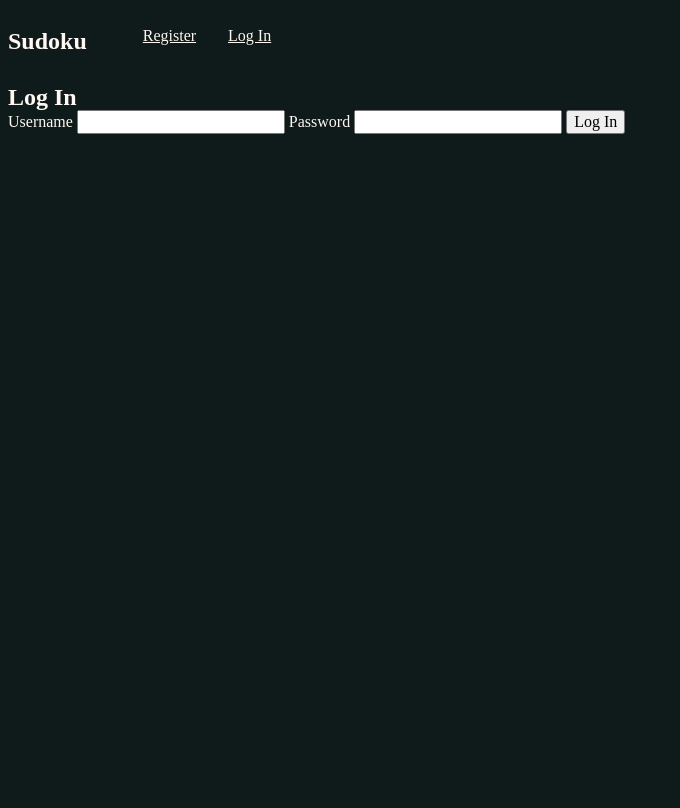
After one commit to cureforboredom/Sudoku, a Flask app: page /auth/login in a window 1280 px wide. The commit adds this page. Shown: the whole page, without its empty margins (0-680 px from the left). Run offline with Flask 3, Linux system fonts and the light colour scheme.

Commit message:
Installable

```diff
--- a/sudoku/__init__.py
+++ b/sudoku/__init__.py
@@ -29,7 +29,9 @@ def create_app(test_config=None):
     from . import auth
     app.register_blueprint(auth.bp)
 
-    from . import play
-    app.register_blueprint(play.bp)
+    from . import main
+    app.register_blueprint(main.bp)
+    app.add_url_rule('/', endpoint='index')
+
 
     return app
--- a/sudoku/auth.py
+++ b/sudoku/auth.py
@@ -8,6 +8,17 @@ from werkzeug.security import check_password_hash, generate_password_hash
 from sudoku.db import get_db
 
 bp = Blueprint('auth', __name__, url_prefix='/auth')
+
+@bp.before_app_request
+def load_logged_in_user():
+    user_id = session.get('user_id')
+
+    if user_id is None:
+        g.user = None
+    else:
+        g.user = get_db().execute(
+            'SELECT * FROM users WHERE id = ?', (user_id,)
+        ).fetchone()
 
 @bp.route('/register', methods=('GET', 'POST'))
 def register():
@@ -62,3 +73,18 @@ def login():
         flash(error)
 
     return render_template('auth/login.html')
+
+@bp.route('/logout')
+def logout():
+    session.clear()
+    return redirect(url_for('index'))
+
+def login_required(view):
+    @functools.wraps(view)
+    def wrapped_view(**kwargs):
+        if g.user is None:
+            return redirect(url_for('auth.login'))
+
+        return view(**kwargs)
+
+    return wrapped_view
--- /dev/null
+++ b/sudoku/main.py
@@ -0,0 +1,17 @@
+from flask import (
+        Blueprint, flash, g, render_template, request, session, url_for
+)
+
+from werkzeug.exceptions import abort
+
+from sudoku.auth import login_required
+from sudoku.db import get_db
+
+bp = Blueprint('main', __name__)
+
+@bp.route('/')
+def index():
+    db = get_db()
+    error = None
+
+    return render_template('main/index.html')
--- /dev/null
+++ b/sudoku/static/style.css
@@ -0,0 +1,92 @@
+/****** BEGIN RESET ******/
+
+/* Box sizing rules */
+*,
+*::before,
+*::after {
+  box-sizing: border-box;
+}
+
+/* Prevent font size inflation */
+html {
+  -moz-text-size-adjust: none;
+  -webkit-text-size-adjust: none;
+  text-size-adjust: none;
+}
+
+/* Remove default margin in favour of better control in authored CSS */
+body, h1, h2, h3, h4, p,
+figure, blockquote, dl, dd {
+  margin-block-end: 0;
+}
+
+/* Remove list styles on ul, ol elements with a list role, which suggests default styling will be removed */
+ul[role='list'],
+ol[role='list'] {
+  list-style: none;
+}
+
+/* Set core body defaults */
+body {
+  min-height: 100vh;
+  line-height: 1.5;
+}
+
+/* Set shorter line heights on headings and interactive elements */
+h1, h2, h3, h4,
+button, input, label {
+  line-height: 1.1;
+}
+
+/* Balance text wrapping on headings */
+h1, h2,
+h3, h4 {
+  text-wrap: balance;
+}
+
+/* A elements that don't have a class get default styles */
+a:not([class]) {
+  text-decoration-skip-ink: auto;
+  color: currentColor;
+}
+
+/* Make images easier to work with */
+img,
+picture {
+  max-width: 100%;
+  display: block;
+}
+
+/* Inherit fonts for inputs and buttons */
+input, button,
+textarea, select {
+  font-family: inherit;
+  font-size: inherit;
+}
+
+/* Make sure textareas without a rows attribute are not tiny */
+textarea:not([rows]) {
+  min-height: 10em;
+}
+
+/* Anything that has been anchored to should have extra scroll margin */
+:target {
+  scroll-margin-block: 5ex;
+}
+
+/****** END RESET ******/
+
+body {
+  background-color: rgb(15, 26, 26);
+  color: rgb(255, 247, 241);
+}
+
+nav, ul {
+  display: flex;
+  flex-direction: row;
+}
+
+li {
+  display: inline-block;
+  margin-inline: 1em;
+}
--- /dev/null
+++ b/sudoku/templates/auth/login.html
@@ -0,0 +1,15 @@
+{% extends 'base.html' %}
+
+{% block header %}
+  <h1>{% block title %}Log In{% endblock %}</h1>
+{% endblock %}
+
+{% block content %}
+  <form method="post">
+    <label for="username">Username</label>
+    <input name="username" id="username" required>
+    <label for="password">Password</label>
+    <input type="password" name="password" id="password">
+    <input type="submit" value="Log In">
+  </form>
+{% endblock %}
--- a/sudoku/templates/base.html
+++ b/sudoku/templates/base.html
@@ -2,11 +2,11 @@
 <html>
   <head>
     <title>{% block title %}{% endblock %} - Sudoku</title>
-    <link rel="stylesheet" href="{{ url_for('static', filename='style.css) }}">
+    <link rel="stylesheet" href="{{ url_for('static', filename='style.css') }}">
   </head>
   <body>
     <nav>
-      <h1><a href="{{ url_for('index') }}">Sudoku</a></h1>
+      <h1>Sudoku</h1>
       <ul>
         {% if g.user %}
           <li><span>{{ g.user['username'] }}</span>
```
Also changed, not shown: pyproject.toml (added, +11 -0 lines), sudoku/play.py (deleted, +0 -16 lines), sudoku/templates/auth/register.html (added, +15 -0 lines), sudoku/templates/main/index.html (added, +9 -0 lines).
